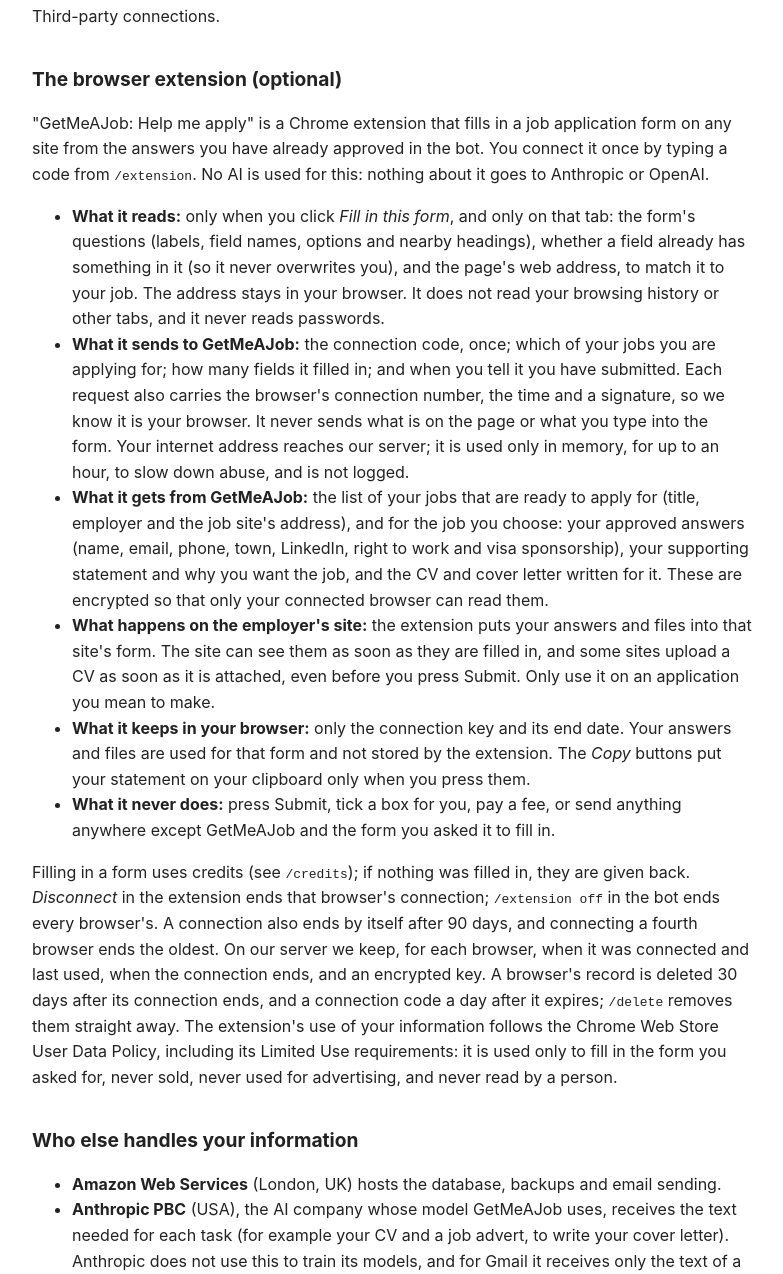
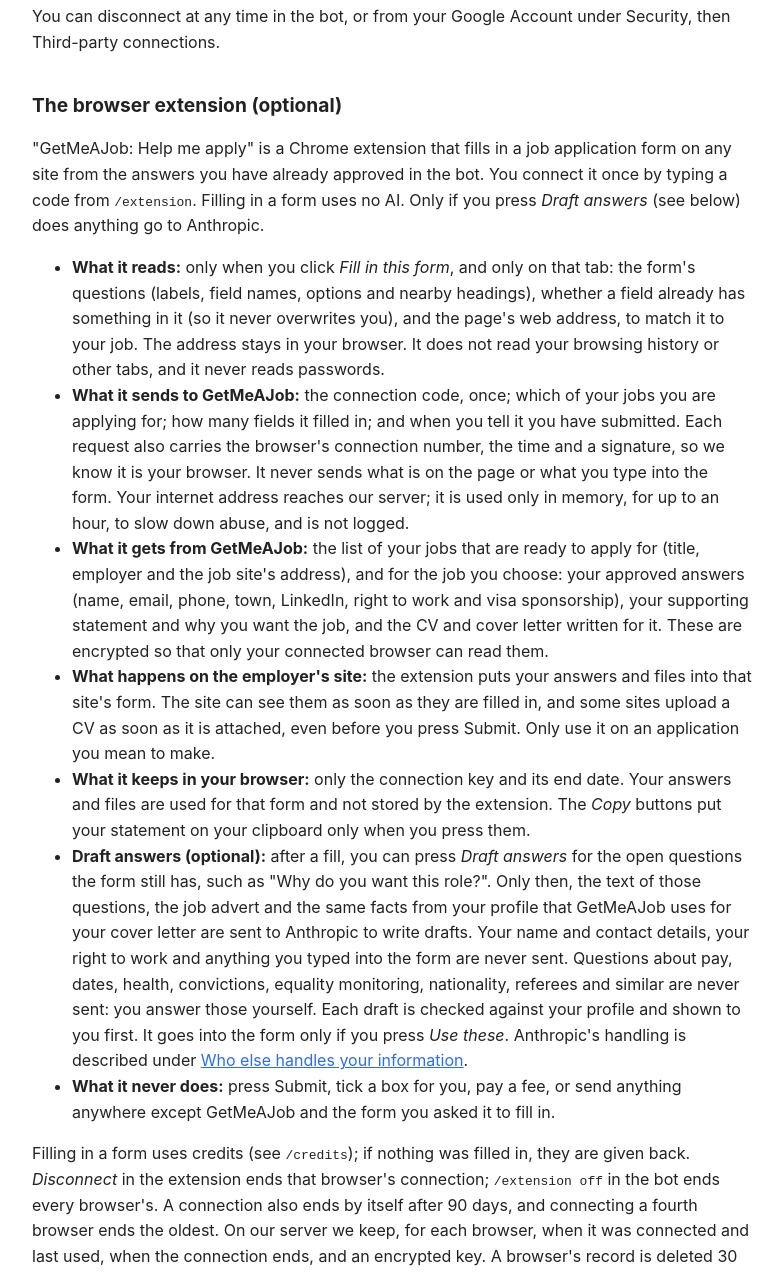
Before and after one commit to alvinotutu/getmeajob-site, a plain HTML site: page privacy.html in a window 1280 px wide. Shown: the part 2291-3565 px from the top of the page, without its empty margins (248-1031 px from the left). Drawn offline with Linux system fonts and the light colour scheme.

Commit message:
docs(privacy): the extension: the sharing sentence and Draft answers (GetMeAJob #566) (#13)
* docs(privacy): the general sharing sentence names the extension too (review of #11)

Co-Authored-By: Claude Opus 5.5 <noreply@anthropic.com>
Claude-Session: https://claude.ai/code/session_01NMoRMzvkXQQZceHs9ssZf8

* docs(privacy): drafts for open questions: what goes to Anthropic, and only on Draft answers (review of GetMeAJob #567)

Co-Authored-By: Claude Opus 5.5 <noreply@anthropic.com>
Claude-Session: https://claude.ai/code/session_01NMoRMzvkXQQZceHs9ssZf8

---------

Co-authored-by: Claude Opus 5.5 <noreply@anthropic.com>

```diff
--- a/privacy.html
+++ b/privacy.html
@@ -28,7 +28,7 @@
 
 <h2>Why, and on what basis</h2>
 <p>Everything above is used only to give you the service you asked for: finding jobs, writing your documents, tracking applications and reminding you. GetMeAJob relies on your consent, which it asks for before it stores anything, and which you can withdraw at any time with <code>/privacy</code> in the bot.</p>
-<p>It never sells your information, never uses it for advertising, and never shares it with employers. It sends nothing to an employer for you unless you tap Send on an application or follow-up email it has shown you (see Connecting Gmail). The browser extension fills in a form for you to check; only you press the site's Submit.</p>
+<p>It never sells your information, never uses it for advertising, and never shares it with employers. It sends nothing to an employer for you unless you tap Send on an application or follow-up email it has shown you (see Connecting Gmail), or press <em>Fill in this form</em> in the browser extension, which puts your answers into that employer's form for you to check (see <a href="#extension">The browser extension</a>). Only you press the site's Submit.</p>
 
 <h2>Connecting Gmail (optional)</h2>
 <p>If you choose to connect your Gmail account, GetMeAJob asks Google for permission to read your mail and to send replies. It uses that access only to:</p>
@@ -45,18 +45,19 @@
 <p>You can disconnect at any time in the bot, or from your Google Account under Security, then Third-party connections.</p>
 
 <h2 id="extension">The browser extension (optional)</h2>
-<p>"GetMeAJob: Help me apply" is a Chrome extension that fills in a job application form on any site from the answers you have already approved in the bot. You connect it once by typing a code from <code>/extension</code>. No AI is used for this: nothing about it goes to Anthropic or OpenAI.</p>
+<p>"GetMeAJob: Help me apply" is a Chrome extension that fills in a job application form on any site from the answers you have already approved in the bot. You connect it once by typing a code from <code>/extension</code>. Filling in a form uses no AI. Only if you press <em>Draft answers</em> (see below) does anything go to Anthropic.</p>
 <ul>
 <li><strong>What it reads:</strong> only when you click <em>Fill in this form</em>, and only on that tab: the form's questions (labels, field names, options and nearby headings), whether a field already has something in it (so it never overwrites you), and the page's web address, to match it to your job. The address stays in your browser. It does not read your browsing history or other tabs, and it never reads passwords.</li>
 <li><strong>What it sends to GetMeAJob:</strong> the connection code, once; which of your jobs you are applying for; how many fields it filled in; and when you tell it you have submitted. Each request also carries the browser's connection number, the time and a signature, so we know it is your browser. It never sends what is on the page or what you type into the form. Your internet address reaches our server; it is used only in memory, for up to an hour, to slow down abuse, and is not logged.</li>
 <li><strong>What it gets from GetMeAJob:</strong> the list of your jobs that are ready to apply for (title, employer and the job site's address), and for the job you choose: your approved answers (name, email, phone, town, LinkedIn, right to work and visa sponsorship), your supporting statement and why you want the job, and the CV and cover letter written for it. These are encrypted so that only your connected browser can read them.</li>
 <li><strong>What happens on the employer's site:</strong> the extension puts your answers and files into that site's form. The site can see them as soon as they are filled in, and some sites upload a CV as soon as it is attached, even before you press Submit. Only use it on an application you mean to make.</li>
 <li><strong>What it keeps in your browser:</strong> only the connection key and its end date. Your answers and files are used for that form and not stored by the extension. The <em>Copy</em> buttons put your statement on your clipboard only when you press them.</li>
+<li><strong>Draft answers (optional):</strong> after a fill, you can press <em>Draft answers</em> for the open questions the form still has, such as "Why do you want this role?". Only then, the text of those questions, the job advert and the same facts from your profile that GetMeAJob uses for your cover letter are sent to Anthropic to write drafts. Your name and contact details, your right to work and anything you typed into the form are never sent. Questions about pay, dates, health, convictions, equality monitoring, nationality, referees and similar are never sent: you answer those yourself. Each draft is checked against your profile and shown to you first. It goes into the form only if you press <em>Use these</em>. Anthropic's handling is described under <a href="#who-else">Who else handles your information</a>.</li>
 <li><strong>What it never does:</strong> press Submit, tick a box for you, pay a fee, or send anything anywhere except GetMeAJob and the form you asked it to fill in.</li>
 </ul>
 <p>Filling in a form uses credits (see <code>/credits</code>); if nothing was filled in, they are given back. <em>Disconnect</em> in the extension ends that browser's connection; <code>/extension off</code> in the bot ends every browser's. A connection also ends by itself after 90 days, and connecting a fourth browser ends the oldest. On our server we keep, for each browser, when it was connected and last used, when the connection ends, and an encrypted key. A browser's record is deleted 30 days after its connection ends, and a connection code a day after it expires; <code>/delete</code> removes them straight away. The extension's use of your information follows the Chrome Web Store User Data Policy, including its Limited Use requirements: it is used only to fill in the form you asked for, never sold, never used for advertising, and never read by a person.</p>
 
-<h2>Who else handles your information</h2>
+<h2 id="who-else">Who else handles your information</h2>
 <ul>
 <li><strong>Amazon Web Services</strong> (London, UK) hosts the database, backups and email sending.</li>
 <li><strong>Anthropic PBC</strong> (USA), the AI company whose model GetMeAJob uses, receives the text needed for each task (for example your CV and a job advert, to write your cover letter). Anthropic does not use this to train its models, and for Gmail it receives only the text of a possibly job-related email, only to pick out the job details. Anthropic deletes the text it receives within 30 days. If it is flagged under Anthropic's Usage Policy, it may be kept for up to 2 years, and the scores from its safety checks for up to 7 years. Chat can include sensitive or distressing wording, so we state both periods.</li>
```
